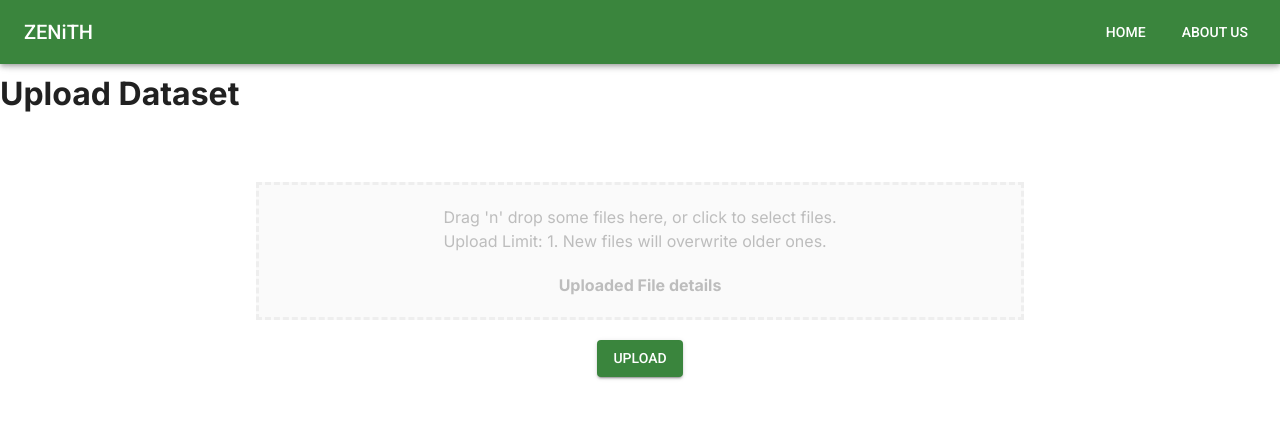
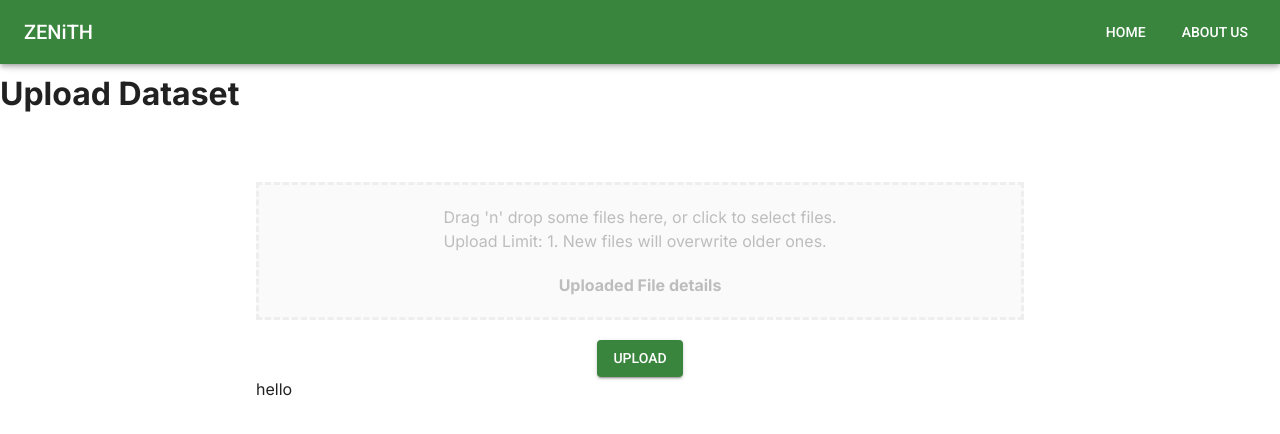
Before and after one commit to aniruddh622003/ZENITH-Sklearn-GUI, a Next.js app: page /flow/upload-dataset in a window 1280 px wide. Shown: the top 434 px of the page. Built offline with nearby package versions, Linux system fonts and the light colour scheme.

Commit message:
init commit

```diff
--- a/src/app/flow/upload-dataset/page.jsx
+++ b/src/app/flow/upload-dataset/page.jsx
@@ -13,6 +13,7 @@ const UploadDataset = () => {
       <h1>Upload Dataset</h1>
       <div className={`${styles.upload_wrapper}`}>
         <Upload onSubmit={upload} />
+        hello
       </div>
     </div>
   );
```
